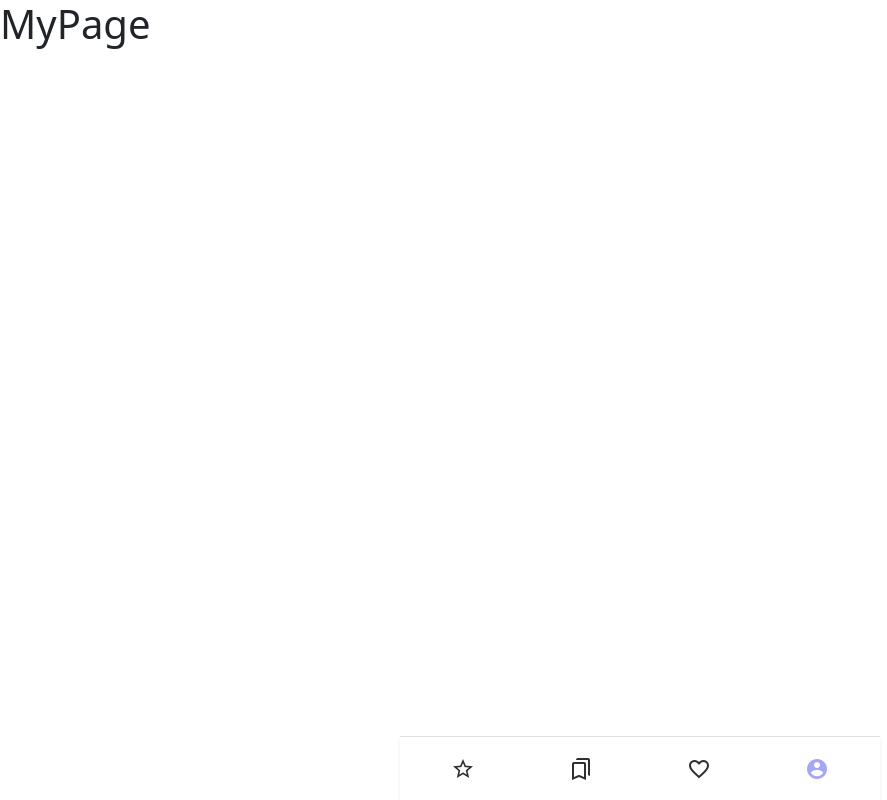
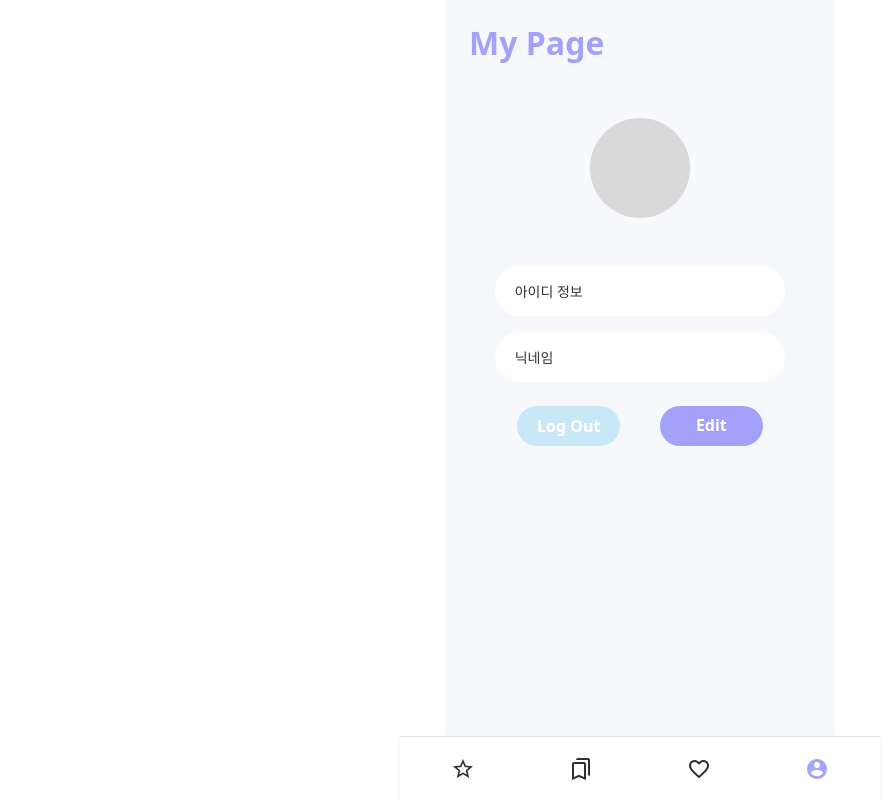
Before and after one commit to seul15/PinPlace, a Vue app: page /mypage in a window 1280 px wide. Shown: the whole page, without its empty margins (0-887 px from the left). Built offline with nearby package versions, Linux system fonts and the light colour scheme; what mdi-vue would draw is missing.

Commit message:
[#11] feat: Profile 페이지 UI 구현 완료 (#20)
- 기본 UI 구현 + 데이터 로직은 추후 구현

```diff
--- a/src/pages/MyPage.vue
+++ b/src/pages/MyPage.vue
@@ -1,5 +1,105 @@
 <template>
-  <h1>MyPage</h1>
+  <div class="d-flex justify-content-center min-vh-100">
+    <!-- 비율 유지 컨테이너 -->
+    <div class="scaled-wrapper">
+      <!-- 제목 -->
+      <div class="pt-4 px-4">
+        <h1 class="fw-bold text-start mypage-title">My Page</h1>
+      </div>
+
+      <!-- 프로필 이미지 -->
+      <div class="d-flex justify-content-center my-5">
+        <div class="profile-circle"></div>
+      </div>
+
+      <!-- 입력 필드 -->
+      <div class="d-flex flex-column align-items-center px-4">
+        <div class="form-control input-wrapper mb-3">아이디 정보</div>
+        <div class="form-control input-wrapper mb-4">닉네임</div>
+        <!-- 버튼들 -->
+        <div class="d-flex justify-content-between w-100 px-5">
+          <button class="btn btn-secondary-custom">Log Out</button>
+          <RouterLink to="/mypage/edit" class="btn btn-primary-custom"> Edit </RouterLink>
+          <!-- <button class="btn btn-primary-custom">Edit</button> -->
+        </div>
+      </div>
+    </div>
+  </div>
 </template>
 
-<script setup></script>
+<style scoped>
+.scaled-wrapper {
+  width: 390px;
+  background-color: #f7f8fc;
+  display: flex;
+  flex-direction: column;
+  transform-origin: top left;
+}
+
+@media (max-width: 390px) {
+  .scaled-wrapper {
+    transform: scale(calc(100vw / 390));
+  }
+}
+
+/* 제목 스타일 */
+.mypage-title {
+  font-size: 32px;
+  color: #a4a1fb;
+}
+
+/* 프로필 원형 */
+.profile-circle {
+  width: calc(100% * (100 / 390));
+  aspect-ratio: 1 / 1;
+  border-radius: 50%;
+  background-color: #d9d9d9;
+  display: flex;
+  align-items: center;
+  justify-content: center;
+}
+
+.input-wrapper {
+  width: 85%;
+  height: 50px;
+  border-radius: 999px;
+  display: flex;
+  align-items: center;
+  background-color: white;
+  border: none;
+  padding-left: 20px;
+  font-size: 14px;
+  color: #333;
+}
+
+/* 버튼 공통 */
+.btn-primary-custom,
+.btn-secondary-custom {
+  width: 42%;
+  height: 40px;
+  font-weight: bold;
+  font-size: 16px;
+  border-radius: 999px;
+}
+
+/* 버튼 색상 */
+.btn-primary-custom {
+  background-color: #a4a1fb;
+  color: white;
+}
+
+.btn-secondary-custom {
+  background-color: #c9e8f7;
+  color: white;
+}
+
+.btn-primary-custom:active {
+  background-color: #8d8af0;
+  color: white;
+}
+
+.btn-secondary-custom:active {
+  background-color: #b0d8ea;
+  color: white;
+}
+</style>
```
